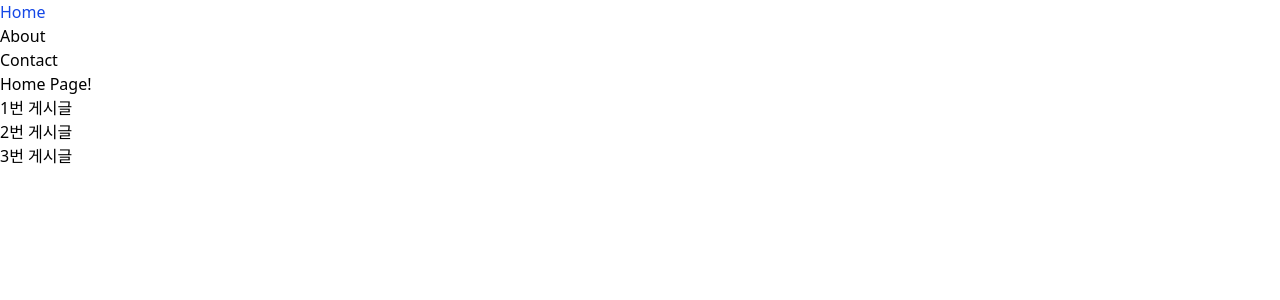
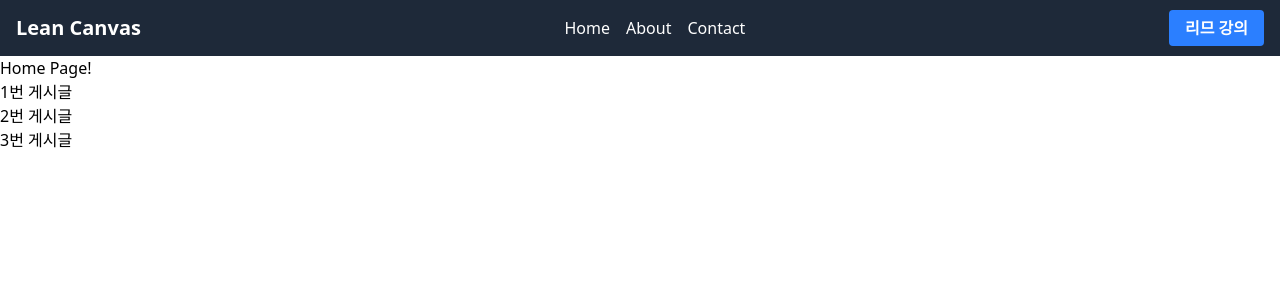
Before and after one commit to limlimjo/lean-canvas-react, a React (Vite) app: page / in a window 1280 px wide. Shown: the top 300 px of the page. Built offline with nearby package versions, Linux system fonts and the light colour scheme.

Commit message:
[add] 헤더 UI 만들기

```diff
--- a/package.json
+++ b/package.json
@@ -15,6 +15,7 @@
     "@tailwindcss/vite": "^4.1.4",
     "react": "^18.3.1",
     "react-dom": "^18.3.1",
+    "react-icons": "^5.5.0",
     "react-router-dom": "^6.25.1",
     "styled-components": "^6.1.17",
     "tailwindcss": "^4.1.4"
--- /dev/null
+++ b/src/components/Header.css
@@ -0,0 +1,4 @@
+.nav {
+  display: flex;
+  justify-content: space-between;
+}
--- a/src/components/Header.jsx
+++ b/src/components/Header.jsx
@@ -1,48 +1,72 @@
-import { Link, useNavigate, NavLink } from 'react-router-dom';
+//import './Header.css';
+import { Link, NavLink } from 'react-router-dom';
+import {
+  FaHome,
+  FaInfoCircle,
+  FaEnvelope,
+  FaBars,
+  FaTimes,
+} from 'react-icons/fa';
+import { useState } from 'react';
 
 function Header() {
-  const navigate = useNavigate();
+  const navItems = [
+    { id: 'home', label: 'Home', icon: <FaHome />, to: '/' },
+    { id: 'about', label: 'About', icon: <FaInfoCircle />, to: '/about' },
+    { id: 'contact', label: 'Contact', icon: <FaEnvelope />, to: '/contact' },
+  ];
+
+  const [isMenuOpen, setIsMenuOpen] = useState(false);
+  const toggleMenu = () => setIsMenuOpen(!isMenuOpen);
 
   return (
-    <header>
-      <ul>
-        {/* <li onClick={() => navigate('/')}>Home</li>
-        <li onClick={() => navigate('/about')}>About</li>
-        <li onClick={() => navigate('/contact')}>Contact</li> */}
-        {/* <li>
-          <Link to="/">Home</Link>
-        </li>
-        <li>
-          <Link to="/about">About</Link>
-        </li>
-        <li>
-          <Link to="/contact">Contact</Link>
-        </li> */}
-        <li>
-          <NavLink
-            to="/"
-            className={({ isActive }) => (isActive ? 'text-blue-700' : '')}
+    <header className="sticky top-0 bg-gray-800 text-white px-4">
+      <div className="container mx-auto flex justify-between items-center h-14">
+        <div>
+          <Link to="/" className="text-xl font-bold">
+            Lean Canvas
+          </Link>
+        </div>
+        <nav className="hidden md:flex space-x-4">
+          {navItems.map(item => (
+            <NavLink key={item.id} to={item.to} className="hover:text-gray-300">
+              {item.label}
+            </NavLink>
+          ))}
+        </nav>
+        <button className="md:hidden" onClick={toggleMenu}>
+          <FaBars />
+        </button>
+        <button className="hidden md:block bg-blue-500 hover:bg-blue-600 text-white font-bold py-1.5 px-4 rounded transition-colors duration-300 focus:outline-none focus:ring-2 focus:ring-blue-500 focus:ring-opacity-50">
+          리므 강의
+        </button>
+      </div>
+
+      {/* Mobile Menu */}
+      <aside
+        className={`
+        fixed top-0 left-0 w-64 h-full bg-gray-800 md:hidden
+        ${isMenuOpen ? 'translate-x-0' : '-translate-x-full'}
+        md:hidden transform transition-transform duration-300 ease-in-out
+        `}
+      >
+        <div className="flex justify-end p-4">
+          <button
+            className="text-white focus:outline-none"
+            aria-label="Close menu"
+            onClick={toggleMenu}
           >
-            Home
-          </NavLink>
-        </li>
-        <li>
-          <NavLink
-            to="/about"
-            className={({ isActive }) => (isActive ? 'text-blue-700' : '')}
-          >
-            About
-          </NavLink>
-        </li>
-        <li>
-          <NavLink
-            to="/contact"
-            className={({ isActive }) => (isActive ? 'text-blue-700' : '')}
-          >
-            Contact
-          </NavLink>
-        </li>
-      </ul>
+            <FaTimes className="h-6 w-6" />
+          </button>
+        </div>
+        <nav className="flex flex-col space-y-4 p-4">
+          {navItems.map(item => (
+            <NavLink key={item.id} to={item.to} className="hover:text-gray-300">
+              {item.label}
+            </NavLink>
+          ))}
+        </nav>
+      </aside>
     </header>
   );
 }
```
Also changed, not shown: 1 other file (tests, documents, lock files or other folders).
